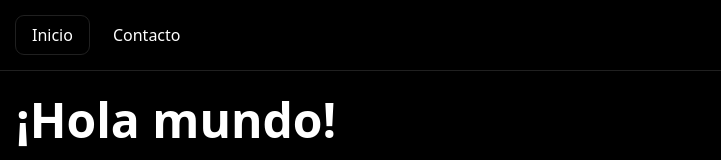
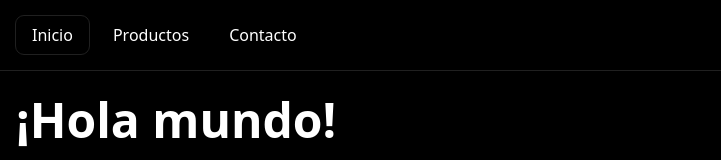
Before and after one commit to edard3v/netbutik, a React (Vite) app: page / in a window 1280 px wide. Shown: the top 160 px of the page, without its empty margins (0-721 px from the left). Built offline with nearby package versions, Linux system fonts and the light colour scheme.

Commit message:
agg page products

```diff
--- a/src/components/shared/Header/Header.tsx
+++ b/src/components/shared/Header/Header.tsx
@@ -1,14 +1,16 @@
 import css from "./Header.module.css";
 import Link from "@components/links/Link/Link";
-import { CONTACT } from "@pages/Contact/config";
-import { HOME } from "@pages/Home/config";
+import { NAVIGATION_PAGES } from "@router/router";
 
 export default function Header() {
   return (
     <header className={css.header}>
       <nav>
-        <Link to={HOME.to}>{HOME.display}</Link>
-        <Link to={CONTACT.to}>{CONTACT.display}</Link>
+        {NAVIGATION_PAGES.map((page) => (
+          <Link key={page.id} to={page.to}>
+            {page.display}
+          </Link>
+        ))}
       </nav>
     </header>
   );
--- a/src/pages/Contact/config.tsx
+++ b/src/pages/Contact/config.tsx
@@ -2,8 +2,8 @@ import Contact from "./Contact";
 
 export const CONTACT = {
   id: crypto.randomUUID(),
-  path: "contact",
-  to: "/contact",
+  path: "contacto",
+  to: "/contacto",
   display: "Contacto",
   element: <Contact />,
 };
--- /dev/null
+++ b/src/pages/Products/Products.tsx
@@ -0,0 +1,9 @@
+import Layout from "@layouts/Layout/Layout";
+
+export default function Products() {
+  return (
+    <Layout title="productos">
+      <main>productos</main>
+    </Layout>
+  );
+}
--- /dev/null
+++ b/src/pages/Products/config.tsx
@@ -0,0 +1,9 @@
+import Products from "./Products";
+
+export const PRODUCTS = {
+  id: crypto.randomUUID(),
+  path: "productos",
+  to: "/productos",
+  display: "Productos",
+  element: <Products />,
+};
--- a/src/router/router.tsx
+++ b/src/router/router.tsx
@@ -1,6 +1,7 @@
 import A04 from "@pages/404/404";
 import { CONTACT } from "@pages/Contact/config";
 import { HOME } from "@pages/Home/config";
+import { PRODUCTS } from "@pages/Products/config";
 import { createBrowserRouter, Outlet } from "react-router-dom";
 
 export const router = createBrowserRouter([
@@ -8,6 +9,8 @@ export const router = createBrowserRouter([
     path: "/",
     element: <Outlet />,
     errorElement: <A04 />,
-    children: [HOME, CONTACT],
+    children: [HOME, CONTACT, PRODUCTS],
   },
 ]);
+
+export const NAVIGATION_PAGES = [HOME, PRODUCTS, CONTACT];
```
